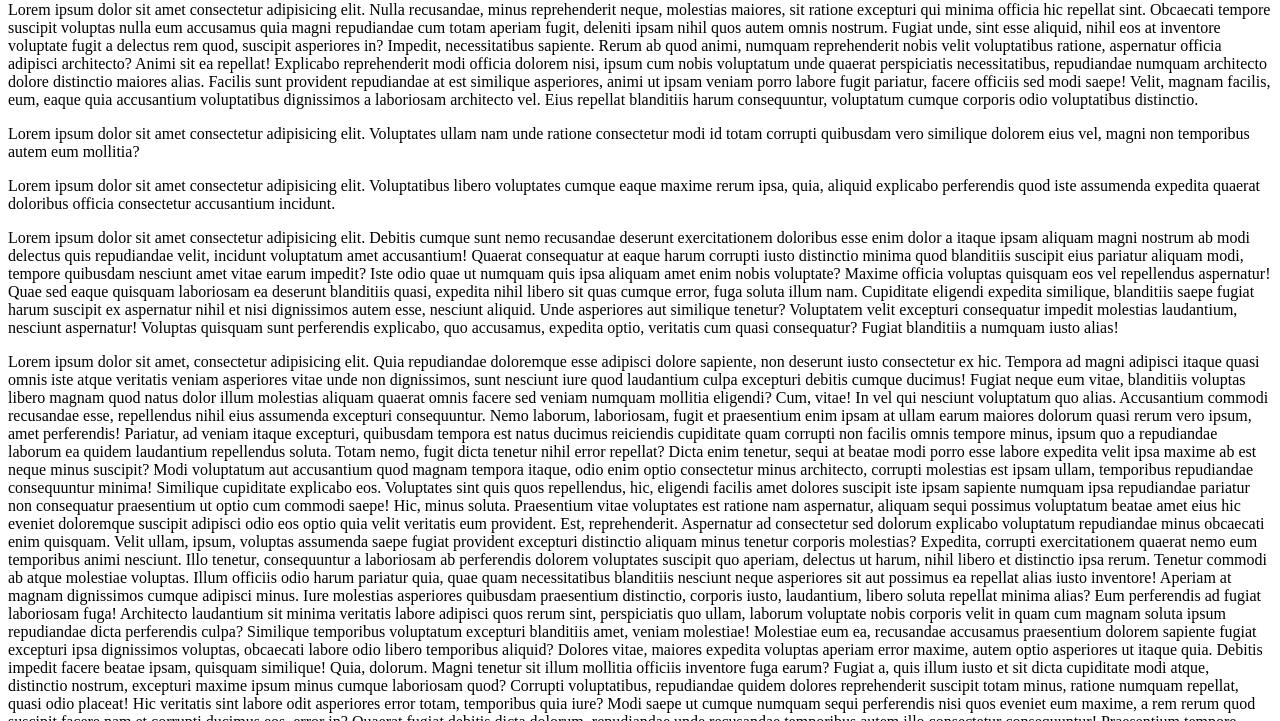
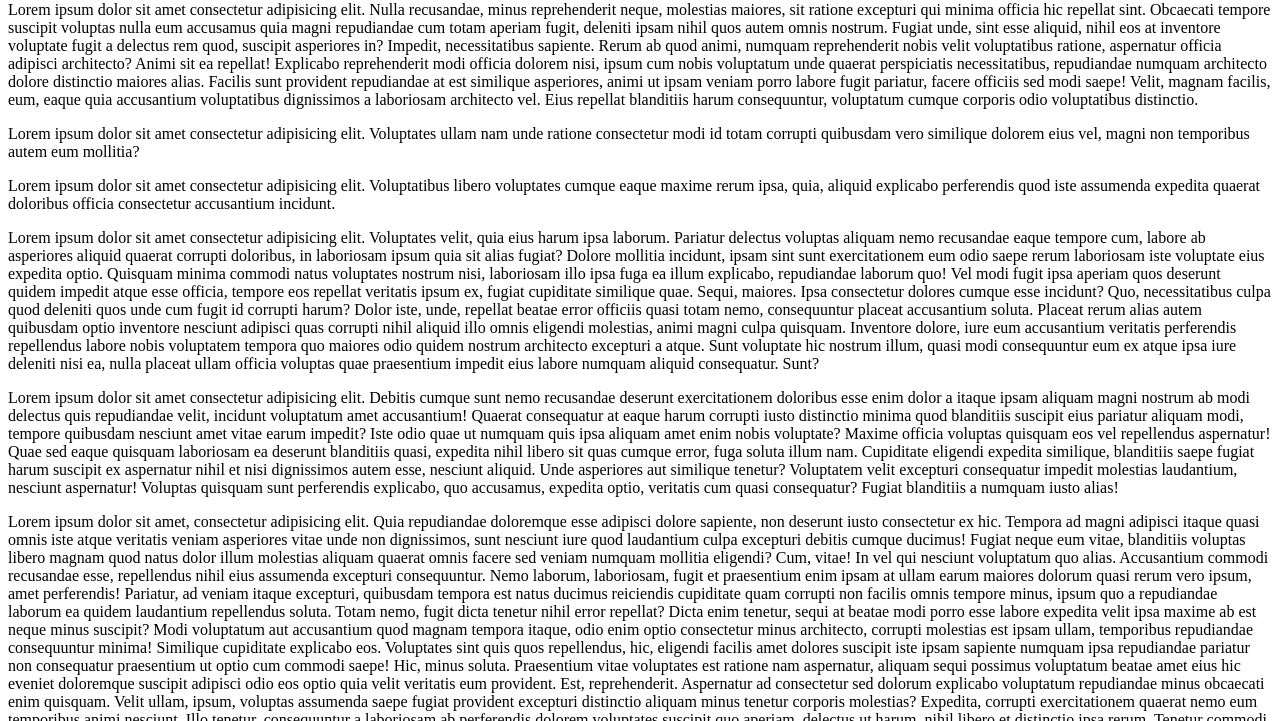
Before and after one commit to FoxOfDispersion/IT_academy, a plain HTML site: page Home_Work/1/1.2/vechno_student_hw_1_2_1.html in a window 1280 px wide. Shown: the part 79-800 px from the top of the page. Drawn offline with Linux system fonts and the light colour scheme.

Commit message:
хотфикс

```diff
--- a/Home_Work/1/1.2/vechno_student_hw_1_2_1.html
+++ b/Home_Work/1/1.2/vechno_student_hw_1_2_1.html
@@ -37,6 +37,29 @@
 			libero voluptates cumque eaque maxime rerum ipsa, quia, aliquid explicabo
 			perferendis quod iste assumenda expedita quaerat doloribus officia
 			consectetur accusantium incidunt.
+		</p>
+		<p>
+			Lorem ipsum dolor sit amet consectetur adipisicing elit. Voluptates velit,
+			quia eius harum ipsa laborum. Pariatur delectus voluptas aliquam nemo
+			recusandae eaque tempore cum, labore ab asperiores aliquid quaerat
+			corrupti doloribus, in laboriosam ipsum quia sit alias fugiat? Dolore
+			mollitia incidunt, ipsam sint sunt exercitationem eum odio saepe rerum
+			laboriosam iste voluptate eius expedita optio. Quisquam minima commodi
+			natus voluptates nostrum nisi, laboriosam illo ipsa fuga ea illum
+			explicabo, repudiandae laborum quo! Vel modi fugit ipsa aperiam quos
+			deserunt quidem impedit atque esse officia, tempore eos repellat veritatis
+			ipsum ex, fugiat cupiditate similique quae. Sequi, maiores. Ipsa
+			consectetur dolores cumque esse incidunt? Quo, necessitatibus culpa quod
+			deleniti quos unde cum fugit id corrupti harum? Dolor iste, unde, repellat
+			beatae error officiis quasi totam nemo, consequuntur placeat accusantium
+			soluta. Placeat rerum alias autem quibusdam optio inventore nesciunt
+			adipisci quas corrupti nihil aliquid illo omnis eligendi molestias, animi
+			magni culpa quisquam. Inventore dolore, iure eum accusantium veritatis
+			perferendis repellendus labore nobis voluptatem tempora quo maiores odio
+			quidem nostrum architecto excepturi a atque. Sunt voluptate hic nostrum
+			illum, quasi modi consequuntur eum ex atque ipsa iure deleniti nisi ea,
+			nulla placeat ullam officia voluptas quae praesentium impedit eius labore
+			numquam aliquid consequatur. Sunt?
 		</p>
 		<p>
 			Lorem ipsum dolor sit amet consectetur adipisicing elit. Debitis cumque
```
